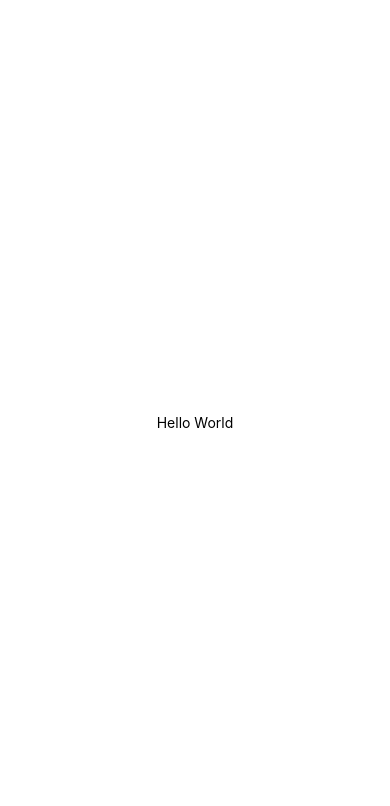
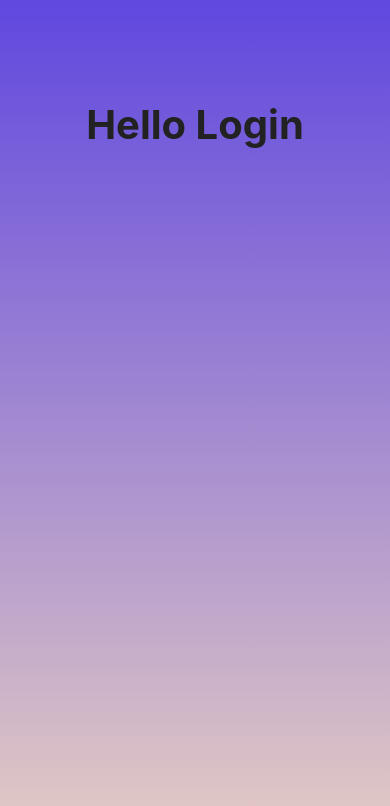
Before and after one commit to Arixin/LogApp, a React Native app in the folder LogApp/: screen /Login in a window 390 px wide. Shown: the top 806 px of the page. Built offline with nearby package versions, Linux system fonts and the light colour scheme.

Commit message:
Login and Home View start

```diff
--- a/LogApp/App.tsx
+++ b/LogApp/App.tsx
@@ -1,20 +1,29 @@
-import { StatusBar } from 'expo-status-bar';
-import { StyleSheet, Text, View } from 'react-native';
+import { Text, View } from 'react-native';
+import { NavigationContainer } from '@react-navigation/native';
+import { createNativeStackNavigator } from '@react-navigation/native-stack';
+import { Login, Home } from './screens';
+
+const Stack = createNativeStackNavigator()
 
 export default function App() {
   return (
-    <View style={styles.container}>
-      <Text>Hello World</Text>
-      <StatusBar style="auto" />
-    </View>
+    <NavigationContainer>
+      <Stack.Navigator initialRouteName='Login'>
+        <Stack.Screen
+        name='Login'
+        component={Login}
+        options={{
+          headerShown:false
+        }}
+        />
+        <Stack.Screen
+        name='Home'
+        component={Home}
+        options={{
+          headerShown:false
+        }}
+        />
+      </Stack.Navigator>
+    </NavigationContainer>
   );
 }
-
-const styles = StyleSheet.create({
-  container: {
-    flex: 1,
-    backgroundColor: '#fff',
-    alignItems: 'center',
-    justifyContent: 'center',
-  },
-});
--- /dev/null
+++ b/LogApp/screens/Home.tsx
@@ -0,0 +1,31 @@
+import { View, Text } from 'react-native'
+import React from 'react'
+import { LinearGradient } from 'expo-linear-gradient'
+
+const Home = () => {
+  return (
+    <LinearGradient
+        style={{
+            flex:1
+        }}
+        colors={[COLORS.purple,COLORS.creamy]}
+    >
+        <View>
+            <Text style={{paddingTop:100,
+              textAlign:"center",
+              color:`${COLORS.black}`,
+              fontSize:40,
+              fontWeight:'bold'
+            }}>Hello World</Text>
+        </View>
+    </LinearGradient>
+  )
+}
+
+export default Home
+
+const COLORS = {
+    purple: "#6047df",
+    creamy: "#e5ccc3",
+    black:"#222222"
+}
--- /dev/null
+++ b/LogApp/screens/Login.tsx
@@ -0,0 +1,33 @@
+import { View, Text } from 'react-native'
+import React from 'react'
+import { LinearGradient } from 'expo-linear-gradient'
+
+const Login = () => {
+  return (
+    <LinearGradient
+        style={{
+            flex:1
+        }}
+        colors={[COLORS.purple,COLORS.creamy]}
+    >
+        <View>
+            <Text
+              style={{paddingTop:100,
+              textAlign:"center",
+              color:`${COLORS.black}`,
+              fontSize:40,
+              fontWeight:'bold'
+            }}
+            >Hello Login</Text>
+        </View>
+    </LinearGradient>
+  )
+}
+
+export default Login
+
+const COLORS = {
+    purple: "#6047df",
+    creamy: "#e5ccc3",
+    black:"#222222"
+}
--- /dev/null
+++ b/LogApp/screens/index.tsx
@@ -0,0 +1,7 @@
+import Login from "./Login";
+import Home from "./Home";
+
+export {
+    Login,
+    Home
+}
```
Also changed, not shown: LogApp/package.json (+7 -1 lines), 1 other file (tests, documents, lock files or other folders).
